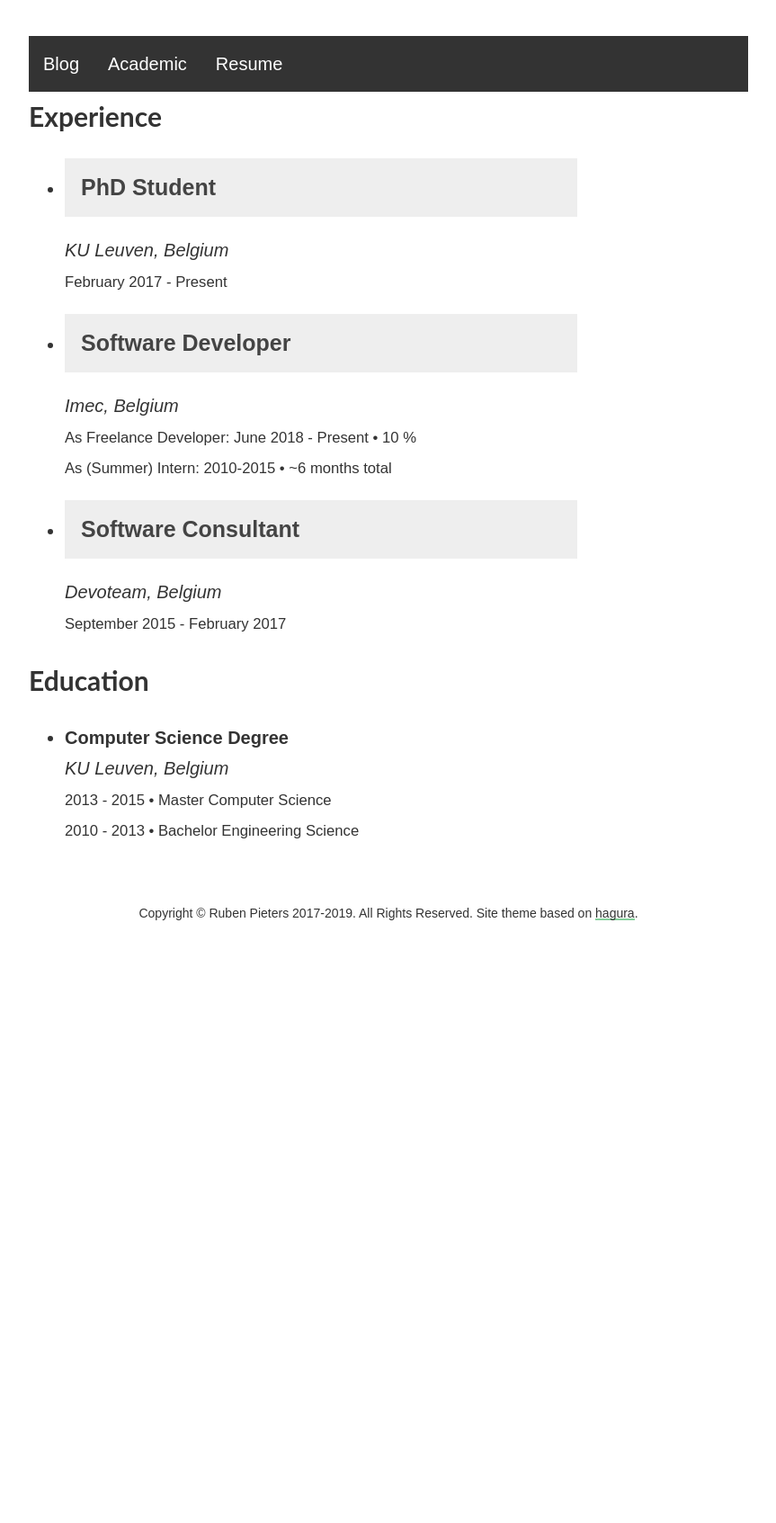
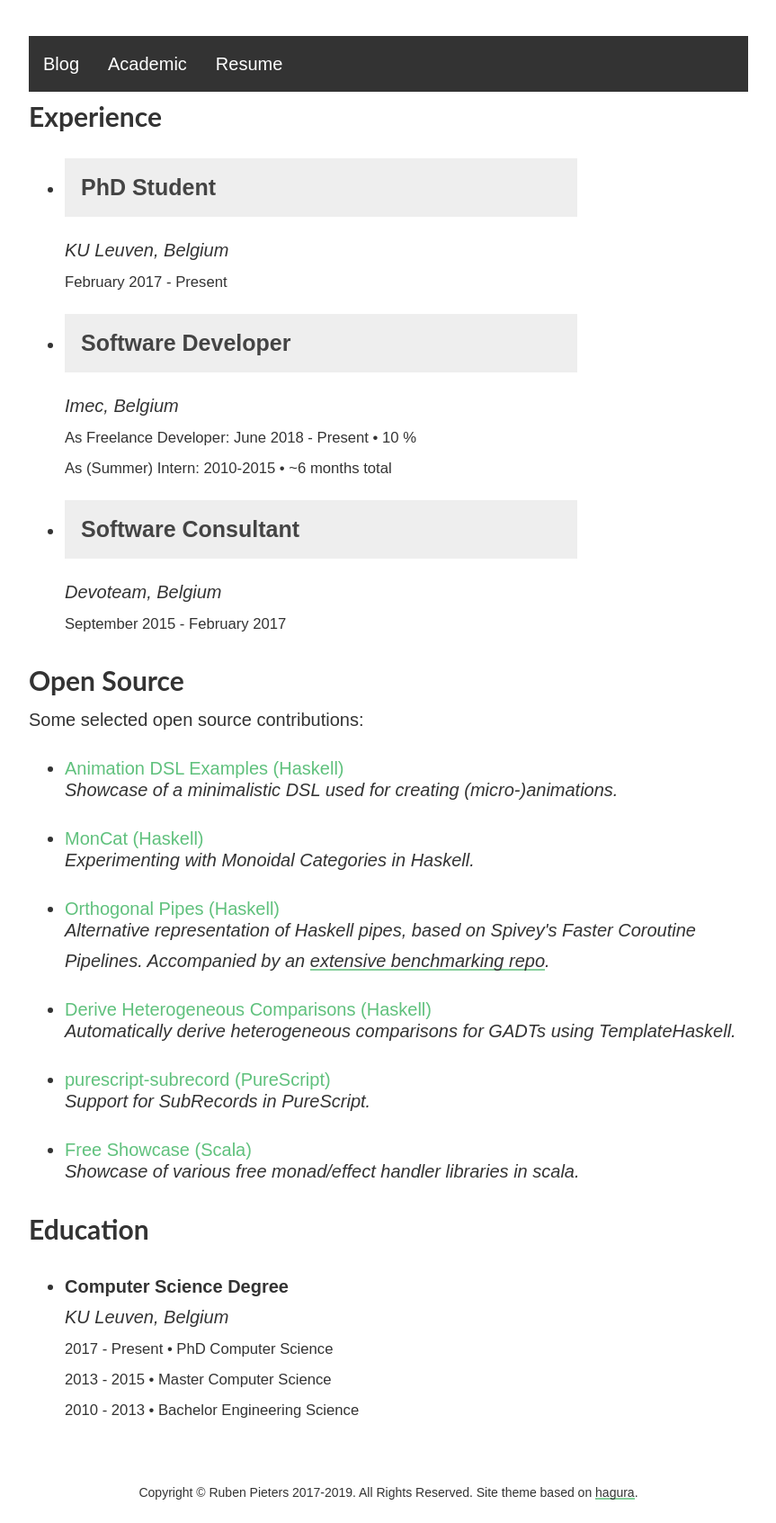
Before and after one commit to rubenpieters/rubenpieters.github.io, a Jekyll site: the page built from resume.html, in a window 1280 px wide. Shown: the whole page at 90% size, without its empty margins (208-1071 px from the left). Built offline with Jekyll 4.4.1, drawn with Linux system fonts in a browser that asks for light colours; before the commit the page ends 1049 px from its top, so only the background shows below that.

Commit message:
update aacademic/resume tabs

```diff
--- a/resume.html
+++ b/resume.html
@@ -7,7 +7,7 @@ layout: default
   <li>
     <p>
 	  <button class="collapsible"><b>PhD Student</b></button>
-	  <div class="content"><p>PhD in expressiveness of modelling techniques for side effects in functional programming.</p></div>
+	  <div class="content"><p>Investigating the expressiveness of techniques for side effects in functional programming. See <a href="/academic">academic</a> tab for more info.</p></div>
 	</p>
 	<p style="margin-top: -20px"><i>KU Leuven, Belgium</i></p>
 	<p style="margin-top: -20px"><small>February 2017 - Present</small></p>
@@ -15,7 +15,7 @@ layout: default
   <li>
     <p>
 	  <button class="collapsible"><b>Software Developer</b></button>
-	  <div class="content"><p>Extending/maintaining software for controlling lab measurement equipment and post-processing of measurement data.</p></div>
+	  <div class="content"><p>Extending/maintaining software for controlling a variety of lab measurement equipment for testing integrated circuits. Development of utilities for measurement data post-processing.</p></div>
 	</p>
 	<p style="margin-top: -20px"><i>Imec, Belgium</i></p>
 	<p style="margin-top: -20px"><small>As Freelance Developer: June 2018 - Present • 10 %</small></p>
@@ -24,18 +24,51 @@ layout: default
   <li>
     <p>
 	  <button class="collapsible"><b>Software Consultant</b></button>
-	  <div class="content"><p>Development of big data log collection and analysis system using Scala, Spark and Hadoop.</p></div>
+	  <div class="content"><p>Development of a telemetry platform for enhancing the user experience of digital TV customers at Proximus, the largest Belgian telecommunication company. This platform was developed using big data technologies including Scala, Spark and Hadoop.</p></div>
 	</p>
 	<p style="margin-top: -20px"><i>Devoteam, Belgium</i></p>
 	<p style="margin-top: -20px"><small>September 2015 - February 2017</small></p>
   </li>
 </ul>
 
+<h2>Open Source</h2>
+Some selected open source contributions:
+<ul>
+  <li>
+    <a href=https://github.com/rubenpieters/animation-dsl-examples>Animation DSL Examples (Haskell)</a>
+    <p style="margin-top: -10px"><i>Showcase of a minimalistic DSL used for creating (micro-)animations.</i></p>
+  </li>
+  <li>
+    <a href=https://github.com/rubenpieters/MonCat>MonCat (Haskell)</a>
+    <p style="margin-top: -10px"><i>Experimenting with Monoidal Categories in Haskell.</i></p>
+  </li>
+  <li>
+    <a href=https://github.com/rubenpieters/Orthogonal-Pipes>Orthogonal Pipes (Haskell)</a>
+    <p style="margin-top: -10px"><i>Alternative representation of Haskell pipes, based on Spivey's Faster Coroutine Pipelines. Accompanied by an <a href=https://github.com/rubenpieters/orth-pipes-bench>extensive benchmarking repo</a>.</i></p>
+  </li>
+  <li>
+    <a href=https://github.com/rubenpieters/derive-het>Derive Heterogeneous Comparisons (Haskell)</a>
+    <p style="margin-top: -10px"><i>Automatically derive heterogeneous comparisons for GADTs using TemplateHaskell.</i></p>
+  </li>
+  <li>
+    <a href=https://github.com/rubenpieters/purescript-subrecord>purescript-subrecord (PureScript)</a>
+    <p style="margin-top: -10px"><i>Support for SubRecords in PureScript.</i></p>
+  </li>
+  <li>
+    <a href=https://github.com/rubenpieters/free_showcase>Free Showcase (Scala)</a>
+    <p style="margin-top: -10px"><i>Showcase of various free monad/effect handler libraries in scala.</i></p>
+  </li>
+</ul>
+
+
+
+
 <h2>Education</h2>
 <ul>
   <li>
     <p><b>Computer Science Degree</b></p>
 	<p style="margin-top: -20px"><i>KU Leuven, Belgium</i></p>
+	<p style="margin-top: -20px"><small>2017 - Present • PhD Computer Science</small></p>
 	<p style="margin-top: -20px"><small>2013 - 2015 • Master Computer Science</small></p>
 	<p style="margin-top: -20px"><small>2010 - 2013 • Bachelor Engineering Science</small></p>
   </li>
```
Also changed, not shown: academic.html (+22 -0 lines), 1 other file.
